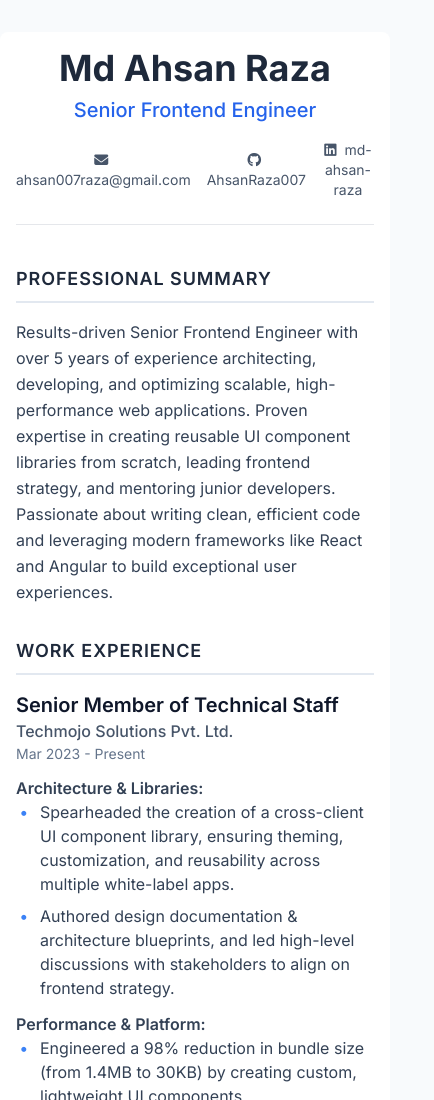
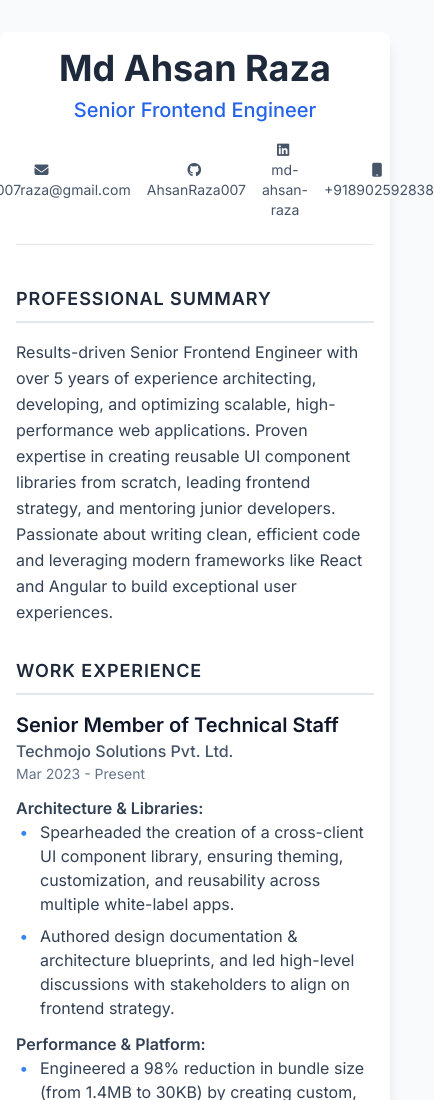
Before and after one commit to AhsanRaza007/My-Resume, a plain HTML site: page index.html in a window 390 px wide. Shown: the top 1100 px of the page, 434 px wide, since content can reach past the window. Drawn offline with nearby package versions, Linux system fonts and the light colour scheme.

Commit message:
add mobile

```diff
--- a/index.html
+++ b/index.html
@@ -94,6 +94,9 @@
                 </a>
                 <a href="https://linkedin.com/in/md-ahsan-raza/" target="_blank" class="hover:text-blue-600 transition-colors">
                     <i class="fab fa-linkedin mr-1"></i> md-ahsan-raza
+                </a>
+                 <a href="tel:+918902592838" class="hover:text-blue-600 transition-colors">
+                    <i class="fas fa-mobile mr-1"></i> +918902592838
                 </a>
             </div>
         </header>
```
